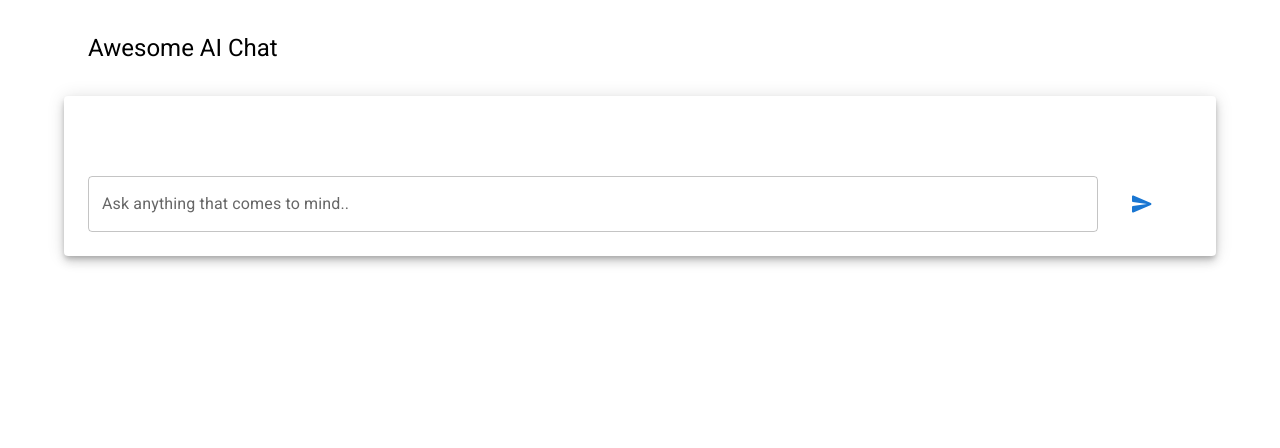
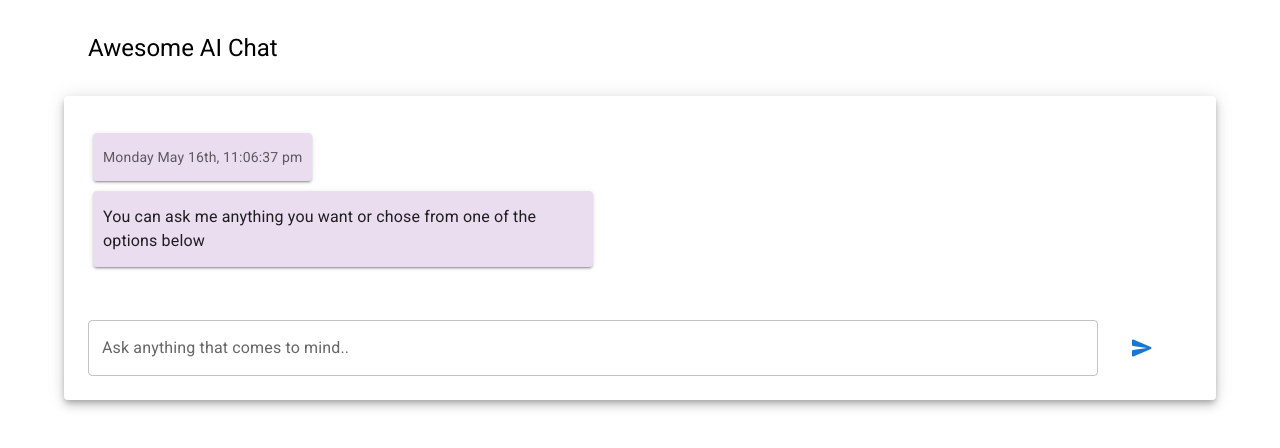
Before and after one commit to rome-777/brainBreakfast, a React app: page / in a window 1280 px wide. Shown: the top 448 px of the page. Built offline with nearby package versions, Linux system fonts and the light colour scheme; no server answers.

Commit message:
added animations to chat messages; chat supports loading initial prompts

```diff
--- a/package.json
+++ b/package.json
@@ -7,10 +7,10 @@
     "node": "16.15.0"
   },
   "scripts": {
-    "build": "webpack --config=webpack.config.prod.js && echo $NODE_ENV > public/netlify-context.txt",
+    "build": "webpack --config=webpack.config.prod.js",
     "start": "npm run build && node src/server/index.js",
     "client": "webpack-dev-server --config=webpack.config.dev.js --devtool inline-source-map --hot",
-    "server": "nodemon src/server/index.js --watch src/server",
+    "server": "nodemon --delay 10 src/server/index.js --watch src/server",
     "dev": "concurrently \"npm run server\" \"npm run client\"",
     "clean": "rimraf dist",
     "seed": "echo \"Error: no seed script avaialble\" && exit 1",
--- a/src/client/App.js
+++ b/src/client/App.js
@@ -1,5 +1,6 @@
-import React, { useState, useEffect, useReducer, Fragment } from 'react';
-import { ChatBox, AppBar } from './components';
+import React, { Fragment } from 'react';
+import { default as AppBar } from './components/AppBar';
+import { default as ChatBox } from './components/ChatBox';
 
 export default function App() {
 	return (
--- a/src/client/components/AppBar.js
+++ b/src/client/components/AppBar.js
@@ -10,6 +10,7 @@ export default function AppBar() {
                 <Box p={3}>
                     <Typography variant="h5" gutterBottom>
                         Awesome AI Chat
+
                     </Typography>
                 </Box>
             </Container>
--- a/src/client/components/ChatBox.js
+++ b/src/client/components/ChatBox.js
@@ -1,11 +1,10 @@
 
-import { Container, Paper, Box, Typography, Divider, Grid, List, ListItem, ListItemText, FormControl, TextField, IconButton } from '@mui/material';
+import { Container, Paper, Box, Typography, Divider, Grid, List, ListItem, FormControl, TextField, IconButton } from '@mui/material';
 import { SendRounded } from '@mui/icons-material';
-import React, { useState, useEffect, useReducer, useRef, Fragment } from 'react';
+import React, { useEffect, useReducer, useRef, Fragment } from 'react';
 import moment from 'moment';
 import { fetchOpenAiResponse } from '../../api/OpenAI';
-import { createMessage, MessageDiv } from './';
-import { messageList, messageLoading, useTimeout } from '../utilities/'
+import { messageList, messageLoading, initChatScript } from '../utilities/'
 
 // -- CONSTANTS -- //
 const SET_ALL_MESSAGES = 'SET_ALL_MESSAGES';
@@ -42,15 +41,27 @@ const reducer = (state, action) => {
 
 export default function ChatBox() {
     const [state, dispatch] = useReducer(reducer, initialState);
+    const initialized = useRef(false);
     const isLoading = useRef(false);
+    const isReady = useRef(false);
     const messagesEndRef = useRef(null);
+
+    useEffect(() => {
+        if (!initialized.current) {
+            initChatScript(postBotMessage, postApiResponse);
+            initialized.current = true;
+        }
+        if (messagesEndRef.current) {
+            messagesEndRef.current.scrollIntoView({ behavior: 'smooth'});
+        }
+    }, [state.allMessages]);
 
     const handleMessageInput = (e) => {
         dispatch(_setCurrentMessage(e.target.value));
     };
 
     const postUserMessage = () => {
-        if (state.currentMessage) {
+        if (state.currentMessage && isReady.current) {
             const userMessageText = state.currentMessage;
             dispatch(_handlePostNewMessage(createMessage('user', userMessageText)))
             postApiResponse(userMessageText);
@@ -63,11 +74,18 @@ export default function ChatBox() {
             const apiResponse = await fetchOpenAiResponse(textQuery);
             isLoading.current = false;
             dispatch(_handlePostNewMessage(createMessage('openai', apiResponse)));
+            isReady.current = true;
         }, 2000);
     }
 
+    const postBotMessage = (prompt, timeout) => {
+        setTimeout(() => {
+            dispatch(_handlePostNewMessage(createMessage('bot', prompt)));
+        }, timeout);
+    }
+
     const createMessage = (sender, text) => {
-        const dateString = moment(new Date().getTime()).format('dddd MMMM Do, h:mm:ss a');
+        const dateString = sender === 'bot' ? '' : moment(new Date().getTime()).format('dddd MMMM Do, h:mm:ss a');
         return {
             time: dateString,
             sender: sender,
@@ -82,30 +100,22 @@ export default function ChatBox() {
         }
     };
 
-    useEffect(() => {
-        if (messagesEndRef.current) {
-            messagesEndRef.current.scrollIntoView({ behavior: 'smooth'});
-        }
-    }, [state.allMessages]);
-
     // --- //
     // console.log(state);
     // ---- //
 
     return (
         <Fragment>
-            {/* --- */}
-            {/* { console.log('rendered') } */}
-            {/* --- */}
             <Container>
                 <Paper elevation={6}>
                     <Box p={3}>
                         <Grid container spacing={3} alignItems='center'>
-                            <Grid id='chat-dispay-messages' xs={12} item>
-                                <List id='chat-list-messages'>
+                            <Grid id='chat-dispay' xs={11} item>
+                                <List id='chat-message-list'>
+                                    {initialized.current  ? null : messageLoading()}
                                     {messageList(state.allMessages)}
                                     {isLoading.current ? messageLoading() : null}
-                                    <ListItem ref={messagesEndRef} />
+                                    <ListItem ref={messagesEndRef}/>
                                 </List>
                             </Grid>
                             <Divider/>
@@ -120,7 +130,7 @@ export default function ChatBox() {
                                     />
                                 </FormControl>
                             </Grid>
-                            <Grid id='button-send-message' xs={1} item>
+                            <Grid id='button-send' xs={1} item>
                                 <IconButton
                                     onClick={postUserMessage}
                                     aria-label='send'
--- a/src/client/components/index.js
+++ /dev/null
@@ -1,3 +0,0 @@
-/* Central export for all components */
-export { default as ChatBox } from './ChatBox';
-export { default as AppBar } from './AppBar';
--- /dev/null
+++ b/src/client/styles/message-list.css
@@ -0,0 +1,10 @@
+.message-list-item {
+    animation: pullUp 1s;
+}
+
+@keyframes pullUp {
+  from { bottom: -10px }
+  to { bottom: 0px }
+  0% { opacity: 0 }
+  100% { opacity: 1 }
+}
--- a/src/client/styles/message-loading.css
+++ b/src/client/styles/message-loading.css
@@ -9,6 +9,7 @@
   border-radius: 20px;
   justify-content: center;
   align-items: center;
+  animation: pullUp 1.5s;
 }
 
 .loading-dot {
@@ -35,13 +36,14 @@
 }
 
 @keyframes loadingFade {
-  0% {
-    opacity: 0;
-  }
-  50% {
-    opacity: 0.8;
-  }
-  100% {
-    opacity: 0;
-  }
+  0% { opacity: 0 }
+  50% { opacity: 0.8}
+  100% { opacity: 0 }
 }
+
+@keyframes pullUp {
+  from { bottom: -10px }
+  to { bottom: 0px }
+  0% { opacity: 0 }
+  100% { opacity: 1 }
+}
--- a/src/client/utilities/index.js
+++ b/src/client/utilities/index.js
@@ -1,4 +1,5 @@
 /* Central export for all utilities */
 export { messageList } from './message-list';
 export { messageLoading } from './message-loading';
-export { default as useTimeout } from './useTimeout';
+export { initChatScript } from './prompts';
+// export { default as useTimeout } from './X_useTimeout';
--- a/src/client/utilities/message-list.js
+++ b/src/client/utilities/message-list.js
@@ -1,3 +1,4 @@
+import '../styles/message-list.css';
 import { Paper, Typography, ListItem, ListItemText } from '@mui/material';
 import React from 'react';
 
@@ -5,10 +6,12 @@ export const messageList = (messages) => {
     if (!messages) return <div/>;
     return messages.map((message, index) =>
         <ListItem
+            className='message-list-item'
             key={index}
             sx={{
                 justifyContent: message.sender === 'user' ? 'flex-end' : 'flex-start',
                 padding: '5px',
+
             }}
         >
             <Paper
--- /dev/null
+++ b/src/client/utilities/prompts.js
@@ -0,0 +1,14 @@
+// -- CONSTANTS -- //
+const allBotPrompts = {
+    about: 'I am here to give you all the information you need to start your day',
+    options: 'You can ask me anything you want or chose from one of the options below'
+}
+const allAiPrompts = {
+    greeting: 'greet me message like a personal assistant',
+};
+
+// -- SCRIPTS -- //
+export const initChatScript = async (postBotMessage, postApiResponse) => {
+    await postApiResponse(allAiPrompts.greeting);
+    await postBotMessage(allBotPrompts.options, 4000);
+}
```
Also changed, not shown: src/client/utilities/X_useTimeout.js (renamed from src/client/utilities/useTimeout.js).
